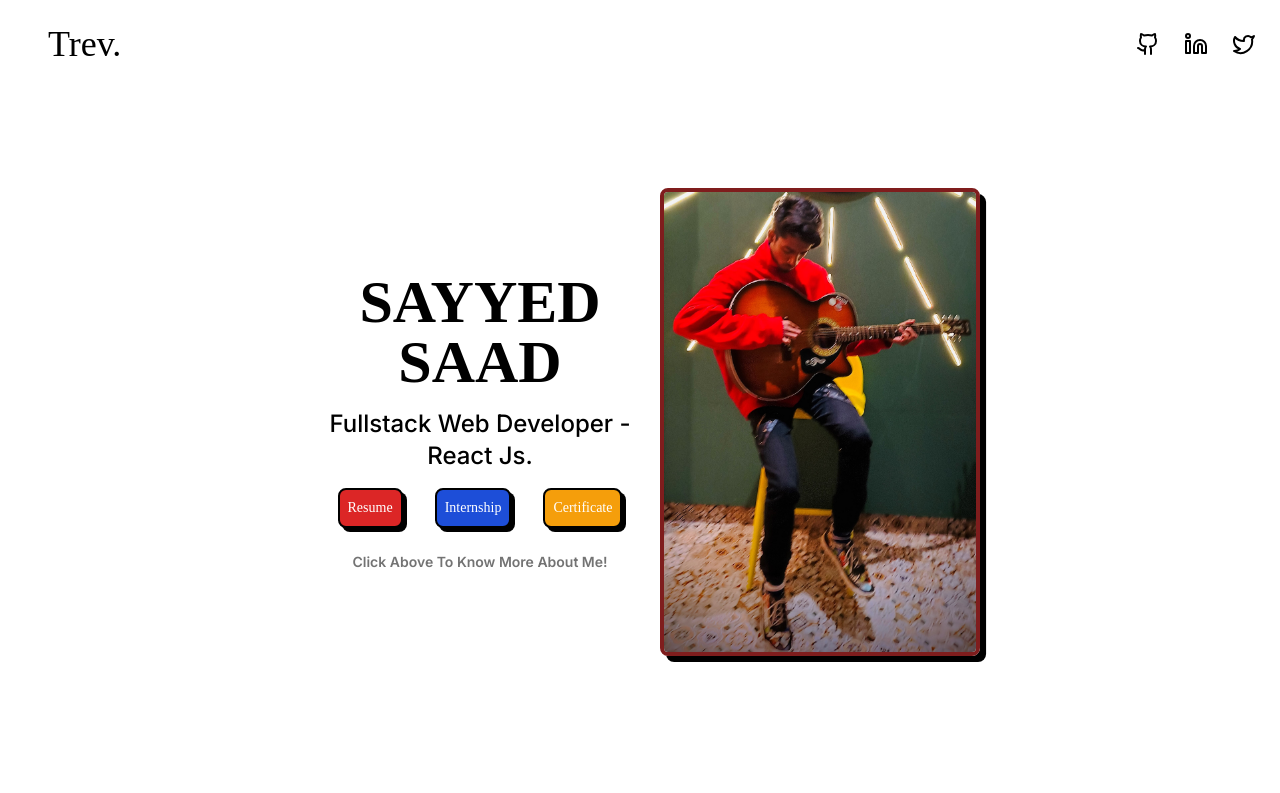
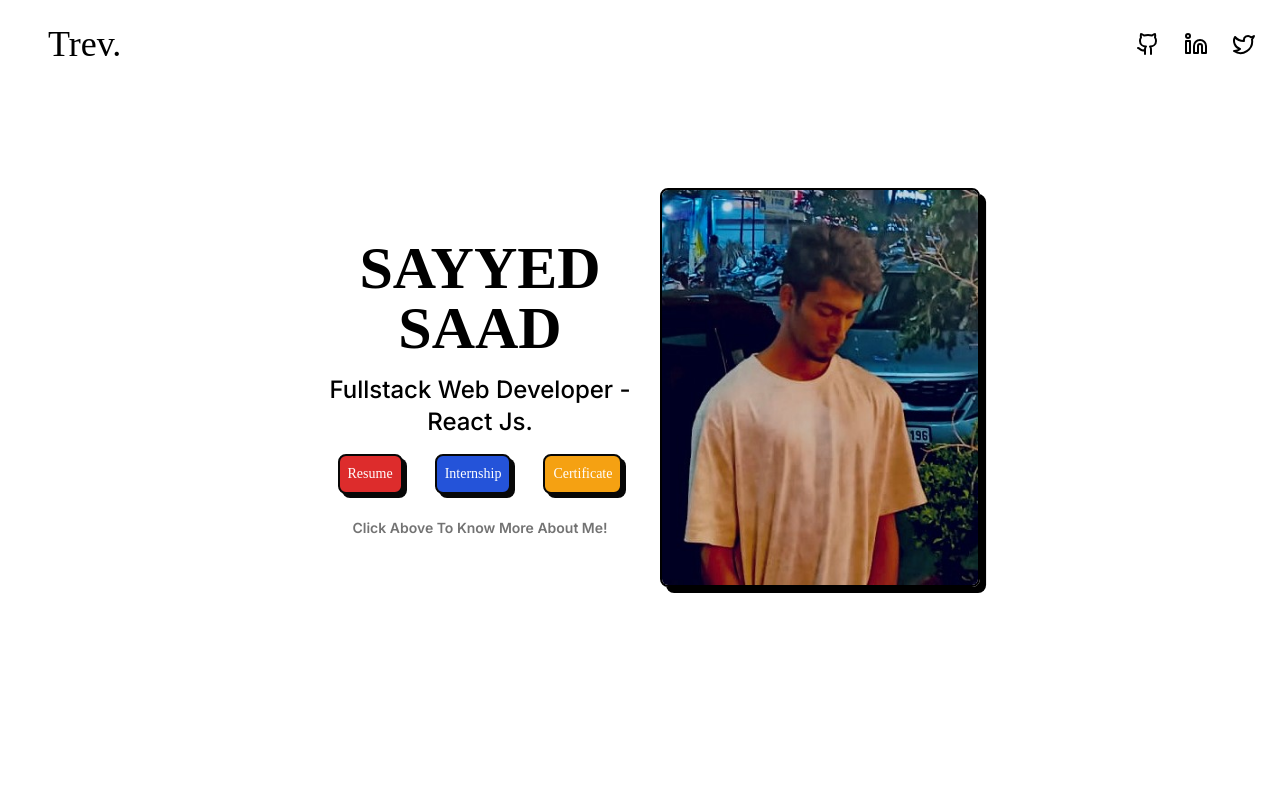
Before and after one commit to TrevorRoZierr/Portfolio, a Next.js app: page / in a window 1280 px wide. Shown: the top 793 px of the page. Built offline with nearby package versions, Linux system fonts and the light colour scheme; a web font is replaced by a local one.

Commit message:
Final Change

```diff
--- a/app/components/HomePage.tsx
+++ b/app/components/HomePage.tsx
@@ -35,7 +35,7 @@ const HomePage = () => {
         alt="Avatar"
         width={300}
         height={300}
-        className="lg:mr-[300px] w-[280px] lg:w-[320px] bg-gradient-to-tr from-blue-500 to-white border-4 border-red-900 rounded-lg shadow-[0.38rem_0.38rem_0px_0px_rgba(0,0,0,1)]"
+        className="lg:mr-[300px] w-[280px] lg:w-[320px] bg-gradient-to-tr from-blue-500 to-white border-2 border-black rounded-lg shadow-[0.38rem_0.38rem_0px_0px_rgba(0,0,0,1)]"
       />
     </div>
   );
--- a/app/components/Project.tsx
+++ b/app/components/Project.tsx
@@ -21,7 +21,7 @@ const Project = ({ title, link, image, desc }: ProjectProps) => {
       />
       <h3 className="font-unbounded font-semibold">{title}</h3>
       <button className="bg-indigo-600 text-xs hover:text-black duration-300 p-2 font-unbounded text-white lg:text-sm border-2 border-black rounded-lg shadow-[0.25rem_0.25rem_0px_0px_rgba(0,0,0,1)]">
-        <Link href={link}>
+        <Link href={link} target="_blank">
           <ArrowBigRight />
         </Link>
       </button>
```
Also changed, not shown: public/avatar.jpg, 1 other file (tests, documents, lock files or other folders).
